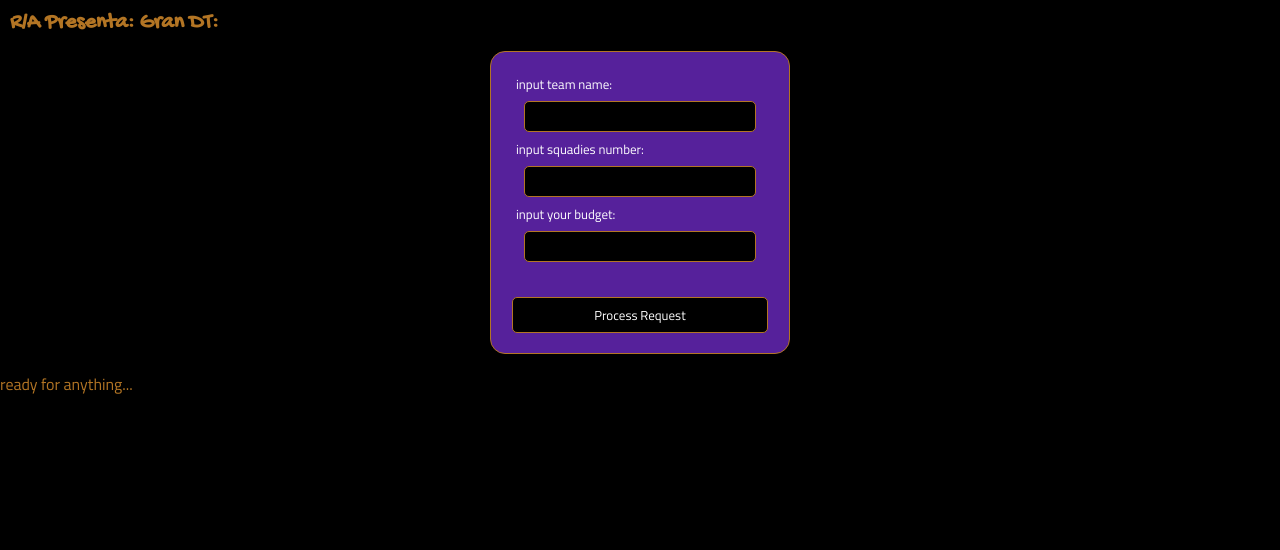
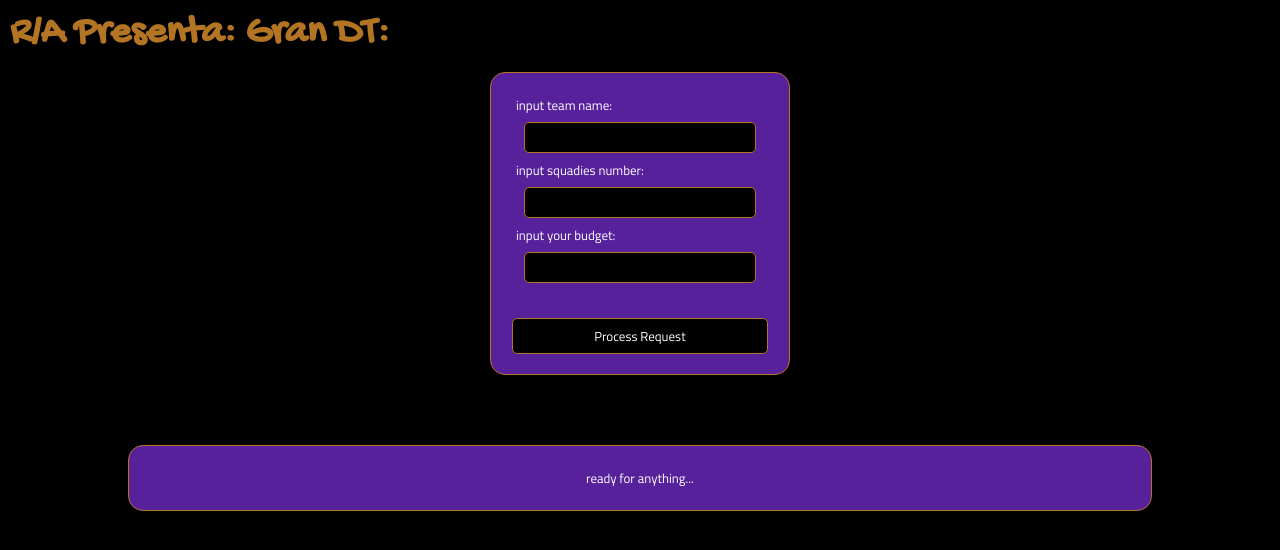
Before and after one commit to jbovone/random-person-generator, a plain HTML site: page index.html in a window 1280 px wide. Drawn offline with Linux system fonts and the light colour scheme.

Commit message:
...
bueno ya que ni pude cancelar el default del form, no me quedo otra que sacarlo.

```diff
--- a/index.html
+++ b/index.html
@@ -13,7 +13,7 @@
 
 <body>
     <h1>R/A Presenta: Gran DT:</h1>
-    <form action="">
+    <div>
         <label for="team">input team name:</label>
         <input type="text" name="team" id="team-name">
         <label for=" squaddies">input squadies number:</label>
@@ -21,7 +21,7 @@
         <label for="budget">input your budget:</label>
         <input type="number" name="squadies" id="budget-money">
         <button type="submit">Process Request</button>
-    </form>
+    </div>
     <div class="message">ready for anything...</div>
 </body>
 <script src='/src/main.js' type="module"></script>
--- a/src/main.js
+++ b/src/main.js
@@ -1,14 +1,10 @@
 import generateSquad from './squad-generator.js'
 import getName from './name-generator.js'
 
-const SQUADIES = 1000
-
-
-
-document.querySelector('form button').onclick = function (e) {
+document.querySelector('button').onclick = function (e) {
     let teamParameters = {}
     e.preventDefault()
-    const $inputs = document.querySelectorAll('form input')
+    const $inputs = document.querySelectorAll('input')
     for (let i = 0; i < $inputs.length; i++) {
         switch ($inputs[i].id) {
             case $inputs[i].id = 'team-name':
@@ -54,6 +50,11 @@ function generateTeam(teamParameters) {
     console.log(myTeam)
 }
 
+
+
+
+
+
 /*
 propuesta de expansion
 function budget(number) {
--- a/styles/styles.scss
+++ b/styles/styles.scss
@@ -30,7 +30,7 @@ body {
         font-size: 40px;
         margin: 10px;
     }
-    form {
+    div {
         @include textDefault();
         background-color: rgb(86, 33, 155);
         margin: 15px auto;
@@ -78,4 +78,8 @@ body {
             }
         }
     }
+    .message {
+        width: 80%;
+        margin-top: 70px;
+    }
 }
```
Also changed, not shown: styles/styles.css, 1 other file.
